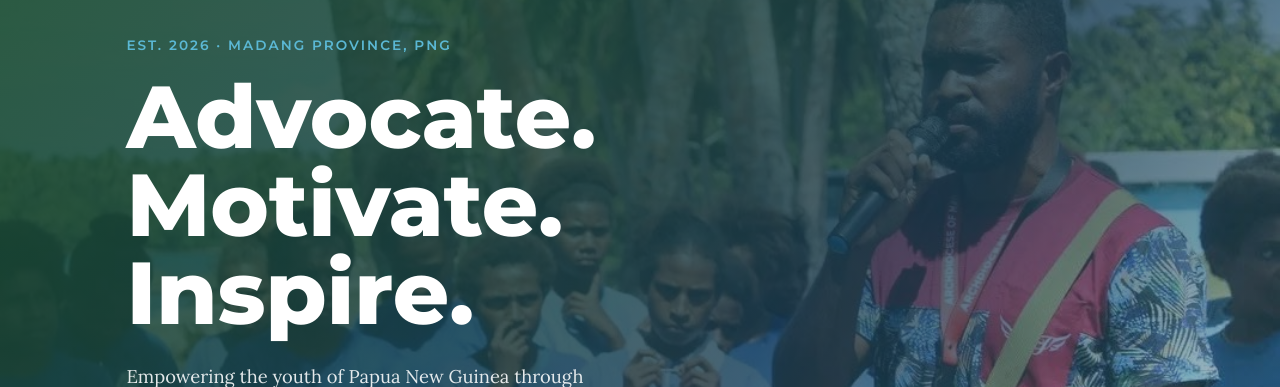
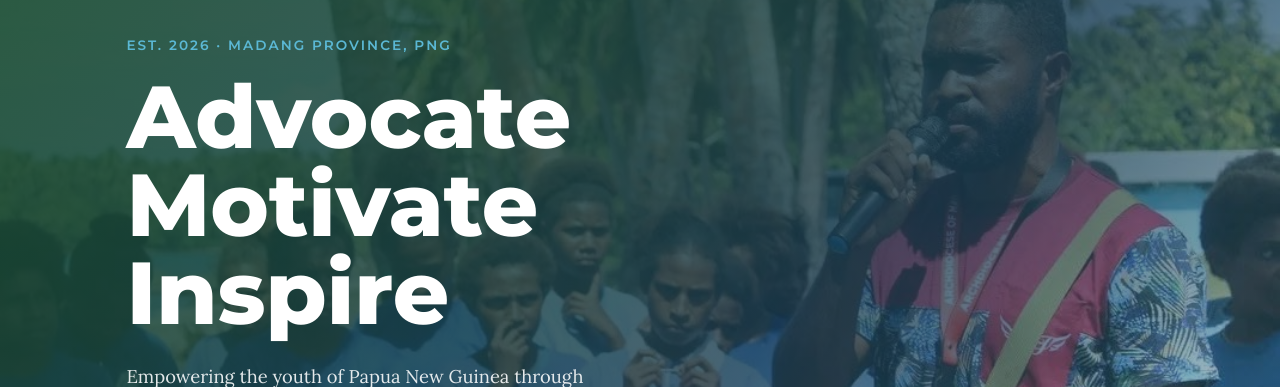
Before and after one commit to StanOut-develop/gamuna-foundation, a plain HTML site: page index.html in a window 1280 px wide. Shown: the part 161-548 px from the top of the page. Drawn offline with Linux system fonts and the light colour scheme.

Commit message:
Index.html update

```diff
--- a/index.html
+++ b/index.html
@@ -31,7 +31,7 @@
   <section class="hero">
     <div class="hero-content">
       <p class="hero-eyebrow">Est. 2026 · Madang Province, PNG</p>
-      <h1 class="hero-title">Advocate.<br/>Motivate.<br/>Inspire.</h1>
+      <h1 class="hero-title">Advocate<br/>Motivate<br/>Inspire</h1>
       <p class="hero-sub">Empowering the youth of Papua New Guinea through education, advocacy, and community action.</p>
       <div class="hero-btns">
         <a href="programs.html" class="btn btn-primary">Our Programs</a>
```
